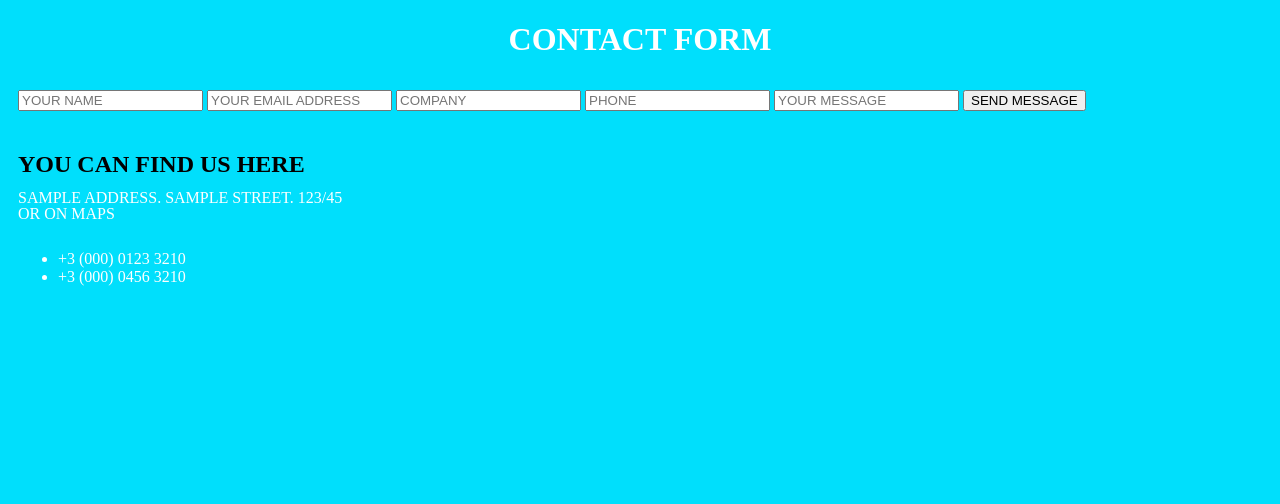
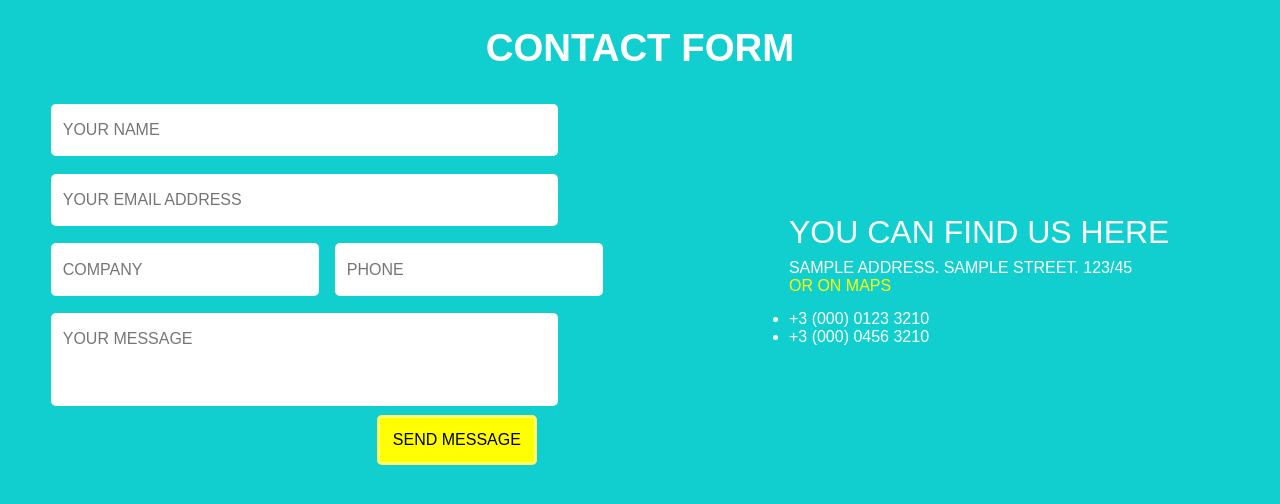
Before and after one commit to MennaHesham9/Tasks_, a plain HTML site: page Task1/index.html in a window 1280 px wide. Drawn offline with Linux system fonts and the light colour scheme.

Commit message:
Update style.css

```diff
--- a/Task1/style.css
+++ b/Task1/style.css
@@ -1,45 +1,68 @@
+*{
+    padding: 0;
+    margin: 0;
+    box-sizing: border-box;
+}
+
 body{
-    background-color: rgb(0, 223, 252);
+    background-color: #11cfcf;
+    color: white;
+    font-family: Arial, Helvetica, sans-serif;
 }
 
 h1{
     text-align: center;
-    color: white;
+    font-weight: 800;
+    font-size: 2.4rem;
+    margin: 2%;
 }
 
-div{
-    padding: 10px;
+section{
+    display: flex;
+    width: 100%;
 }
 
-.size{
-    height: 40px;
-    width: 30%;
-}
-.c1{
-    background-color: yellow;
-    height: 40px;
-    width: 10%;
+.form{
+    width:45%;
+    margin: 0 4%;
 }
 
-.size2{
-    height: 70px;
-    width: 30%;
+input{
+    font-size: 1rem;
+    padding: 3% 50% 3% 2%;
+    margin: 1.5% 0;
+    border: none;
+    border-radius: 5px;
 }
 
-p{
-    color: white;
-    line-height: 0;
+.company-phone{
+    margin-right: 2%;
+    padding-right: 8.6%;
 }
 
-.c2{
-    color: yellow;
+.message{
+    padding-bottom: 10%;
 }
 
-.c3{
-    font-size: 28px;
+.btn{
+    background-color: yellow;
+    padding: 2.3%;
+    border: 3px solid rgb(255, 255, 103);
+    margin: 0 56.5%;
 }
 
-ul{
-    padding-top: 20px;
-    color: white;
+.contact{
+    margin: auto;
 }
+
+h2{
+    font-weight: 300;
+    padding-bottom: 2%;
+    font-size: 2rem;
+    font-weight: 100;
+}
+
+.yellow{
+    color: yellow;
+    padding-bottom: 4%;
+}
```
